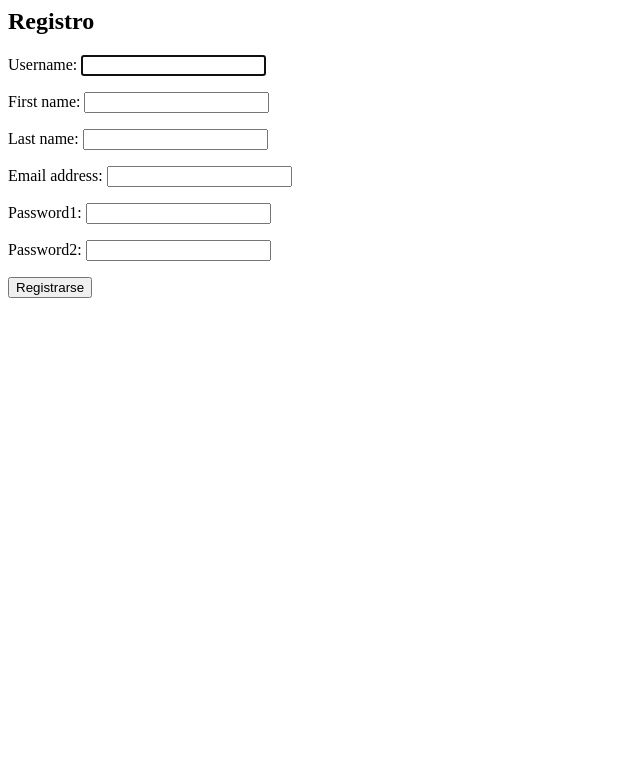
After one commit to cesar050/ApliacionWeb, a Django app: page /account/register/ in a window 1280 px wide. The commit adds this page. Shown: the top 783 px of the page, without its empty margins (0-640 px from the left). Run offline with Django 5.2, Linux system fonts and the light colour scheme.

Commit message:
Login y Registro

```diff
--- a/account/forms.py
+++ b/account/forms.py
@@ -1,6 +1,20 @@
 from django import forms
-from django.contrib.auth.forms import AuthenticationForm
+from django.contrib.auth.forms import AuthenticationForm, UserCreationForm
+from django.contrib.auth.models import User
+
 
 class LoginForm(AuthenticationForm):
     username = forms.CharField(max_length=150)
     password = forms.CharField(widget=forms.PasswordInput)
+
+
+class UserRegistrationForm(UserCreationForm):
+    first_name = forms.CharField(max_length=150)
+    last_name = forms.CharField(max_length=150)
+    username = forms.CharField(max_length=150)
+    password1 = forms.CharField(widget=forms.PasswordInput)
+    password2 = forms.CharField(widget=forms.PasswordInput)
+
+    class Meta:
+        model = User
+        fields = ('username', 'first_name', 'last_name', 'email', 'password1', 'password2')
--- a/account/templates/account/login.html
+++ b/account/templates/account/login.html
@@ -1,4 +1,3 @@
-<!DOCTYPE html>
 <head>
     <title>Login</title>
 </head>
--- /dev/null
+++ b/account/templates/account/register.html
@@ -0,0 +1,14 @@
+<html lang="es">
+<head>
+    <meta charset="UTF-8">
+    <title>Registro</title>
+</head>
+<body>
+    <h2>Registro</h2>
+    <form method="post">
+        {% csrf_token %}
+        {{ form.as_p }}
+        <button type="submit">Registrarse</button>
+    </form>
+</body>
+</html>
--- a/account/urls.py
+++ b/account/urls.py
@@ -1,7 +1,8 @@
 from django.urls import path
-from .views import LoginView, dashboard
+from .views import LoginView, dashboard, register
 
 urlpatterns = [
     path('login/', LoginView.as_view(), name='login'),
-    path('', dashboard, name='dashboard')
+    path('register/', register, name='register'),
+    path('', dashboard, name='dashboard'),
 ]
--- a/account/views.py
+++ b/account/views.py
@@ -1,12 +1,11 @@
 from django.contrib.auth import login
-from django.http import JsonResponse
 from django.shortcuts import render, redirect
 from django.views.decorators.csrf import csrf_exempt
 from django.utils.decorators import method_decorator
 from django.views import View
-from .forms import LoginForm
+from .forms import LoginForm, UserRegistrationForm
 from django.contrib.auth.decorators import login_required
-from django.contrib.auth import authenticate
+
 
 @method_decorator(csrf_exempt, name='dispatch')
 class LoginView(View):
@@ -22,20 +21,18 @@ class LoginView(View):
         else:
             return render(request, 'account/login.html', {'form': form})
 
+
 @login_required
 def dashboard(request):
     return render(request, 'dashboard.html')
 
-@csrf_exempt
-def api_login(request):
+
+def register(request):
     if request.method == 'POST':
-        username = request.POST.get('username')
-        password = request.POST.get('password')
-        user = authenticate(username=username, password=password)
-        if user is not None:
-            login(request, user)
-            return JsonResponse({'message': 'Login successful'})
-        else:
-            return JsonResponse({'message': 'Invalid credentials'}, status=401)
+        form = UserRegistrationForm(request.POST)
+        if form.is_valid():
+            form.save()
+            return redirect('login')  # Redirecciona al usuario a la página de inicio de sesión
     else:
-        return JsonResponse({'message': 'Only POST requests are allowed'}, status=405)
+        form = UserRegistrationForm()
+    return render(request, 'account/register.html', {'form': form})
--- a/botzilla_back/settings.py
+++ b/botzilla_back/settings.py
@@ -39,7 +39,6 @@ INSTALLED_APPS = [
     'django.contrib.sessions',
     'django.contrib.messages',
     'django.contrib.staticfiles',
-
 ]
 
 MIDDLEWARE = [
@@ -53,6 +52,8 @@ MIDDLEWARE = [
 ]
 
 ROOT_URLCONF = 'botzilla_back.urls'
+
+# Configuraciones de CORS (puede ir aquí)
 
 TEMPLATES = [
     {
```
Also changed, not shown: db.sqlite3.
